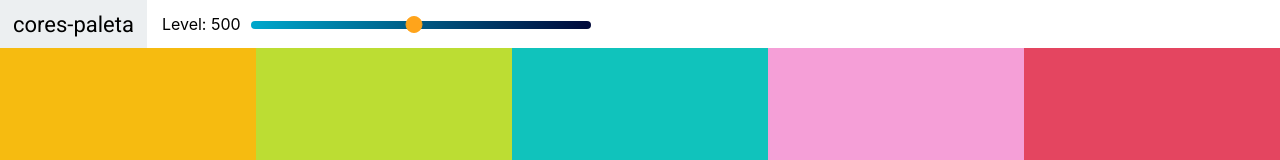
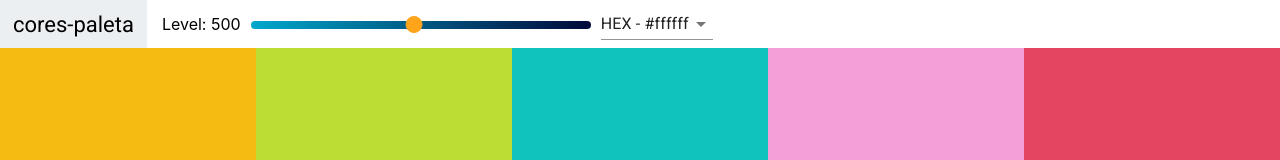
Before and after one commit to logicb0mb/cores-paleta, a React (Create React App) app: page / in a window 1280 px wide. Shown: the top 160 px of the page. Built offline with nearby package versions, Linux system fonts and the light colour scheme.

Commit message:
Material-UI Select

```diff
--- a/package.json
+++ b/package.json
@@ -3,6 +3,7 @@
   "version": "0.1.0",
   "private": true,
   "dependencies": {
+    "@material-ui/core": "^4.9.9",
     "@testing-library/jest-dom": "^4.2.4",
     "@testing-library/react": "^9.3.2",
     "@testing-library/user-event": "^7.1.2",
--- a/src/components/NavBar.js
+++ b/src/components/NavBar.js
@@ -1,10 +1,24 @@
 import React, { Component } from 'react';
+import Select from '@material-ui/core/Select';
+import MenuItem from '@material-ui/core/MenuItem';
 import Slider, { Range } from 'rc-slider';
 import 'rc-slider/assets/index.css'; //this should be included before our own styles in order for edited styles (slider) to work
 import './NavBar.css';
+
 export default class NavBar extends Component {
+    constructor(props) {
+        super(props);
+        this.state = {
+            format: 'hex',
+        };
+    }
+    handleChange = (event) => {
+        this.setState({ format: event.target.value });
+        this.props.changeColorFormat(event.target.value);
+    };
     render() {
-        const { level, changeLevel } = this.props;
+        const { level, changeLevel, changeColorFormat } = this.props;
+        const { format } = this.state;
         return (
             <header className="NavBar">
                 <div className="logo">
@@ -22,6 +36,15 @@ export default class NavBar extends Component {
                         />
                     </div>
                 </div>
+                <div className="select__container">
+                    <Select value={format} onChange={this.handleChange}>
+                        <MenuItem value="hex">HEX - #ffffff</MenuItem>
+                        <MenuItem value="rgb">RGB - rgb(255,255,255)</MenuItem>
+                        <MenuItem value="rgba">
+                            RGBA - rgb(255,255,255,1.0)
+                        </MenuItem>
+                    </Select>
+                </div>
             </header>
         );
     }
--- a/src/components/Palette.js
+++ b/src/components/Palette.js
@@ -8,20 +8,28 @@ export default class Palette extends Component {
         super(props);
         this.state = {
             level: 500,
+            format: 'hex',
         };
     }
     changeLevel = (newLevel) => {
         this.setState({ level: newLevel });
     };
+    changeColorFormat = (val) => {
+        this.setState({ format: val });
+    };
     render() {
         const { colors } = this.props.palette;
-        const { level } = this.state;
+        const { level, format } = this.state;
         const colorBoxes = colors[level].map((color) => (
-            <ColorBox background={color.hex} name={color.name} />
+            <ColorBox background={color[format]} name={color.name} />
         ));
         return (
             <div className="Palette">
-                <NavBar level={level} changeLevel={this.changeLevel} />
+                <NavBar
+                    level={level}
+                    changeLevel={this.changeLevel}
+                    changeColorFormat={this.changeColorFormat}
+                />
                 {/* Navbar goes here*/}
                 <div className="Palette__colors">{colorBoxes}</div>
                 {/* Footer */}
```
Also changed, not shown: 1 other file (tests, documents, lock files or other folders).
